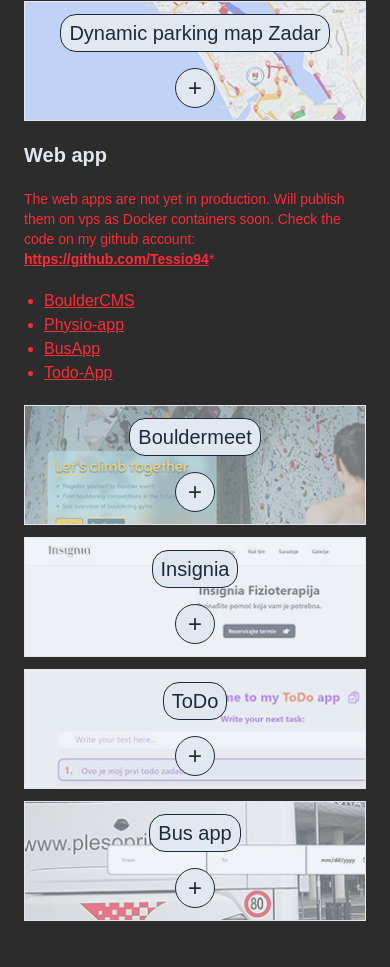
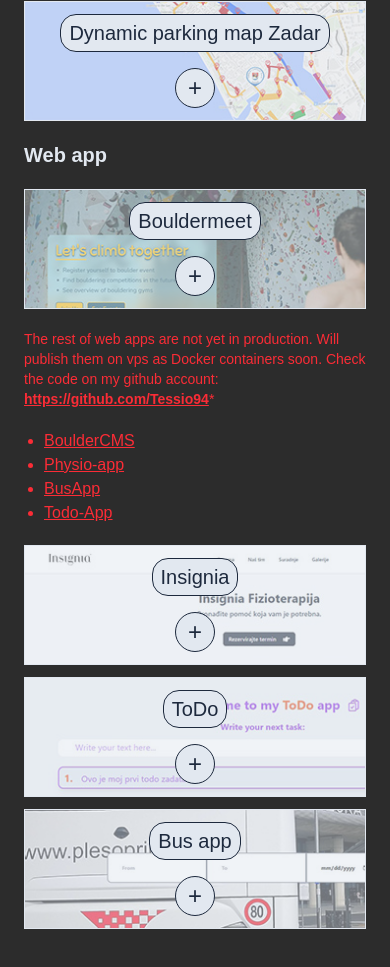
Before and after one commit to Tessio94/Portfolio, a Next.js app: page / in a window 390 px wide. Shown: the part 3809-4776 px from the top of the page. Built offline with nearby package versions, Linux system fonts and the light colour scheme.

Commit message:
added bouldermeet to web apps

```diff
--- a/components/Description.tsx
+++ b/components/Description.tsx
@@ -349,9 +349,54 @@
 							</div>
 						</div>
 						<h4 className="text-xl font-bold">Web app</h4>
+						<div className="grid xsm:grid-cols-1 grid-cols-2 lg:grid-cols-3 gap-3">
+							<div className="relative border-[1px] border-slate-200 h-[120px] bg-[url('/boulder.jpg')] xl:bg-[url('/boulder_xl.jpg')] bg-cover bg-no-repeat  group">
+								<div className="absolute lg:opacity-0 lg:translate-y-full lg:group-hover:translate-y-0   transition-all duration-500 lg:bg-slate-200/80 lg:group-hover:opacity-100  flex flex-col items-center justify-center w-full h-full gap-4 bg-slate-200/50 lg:pointer-events-none lg:group-hover:pointer-events-auto">
+									<p className="text-slate-800 lg:bg-transparent border-[1px] border-slate-2 lg:rounded-none lg:border-0 lg:p-0 bg-slate-200 rounded-2xl py-1 px-2 font text-xl text-center ">
+										Bouldermeet
+									</p>
+									<div
+										className="text-slate-800 lg:bg-transparent border-[1px] border-slate-2 bg-slate-200 text-2xl w-[40px] h-[40px] rounded-full  lg:border-2 border-slate-800 flex items-center justify-center cursor-pointer hover:bg-slate-800 hover:text-slate-200 active:bg-slate-800 focus:bg-slate-800 active:text-slate-200 focus:text-slate-200 transition-all duration-500text-slate-800  duration-500"
+										onClick={() =>
+											dispatch({
+												type: "SET_PROJECT_DATA",
+												payload: {
+													title: "Bouldermeet",
+													img: "/Boulder_info.jpg",
+													stack: [
+														"PayloadCMS",
+														"Next.js",
+														"Typescrript",
+														"PostgreSQL",
+														"Tailwind",
+														"Docker",
+														"Nginx",
+														"Linux Ubuntu server",
+													],
+													link: "https://bouldermeet.com/",
+													description:
+														"I've built a web app for boulder climbing competitions. The app is made using PayloadmCMS (CMS built on Next.js). The clients are able to log in using their account, apply for events, submit they results, check the news. Also the admin panel allows owner of the site to publish events, news, and keep scoreboards on different events. Every event can have multiple categories (male, women and based on age), multiple routes with multiple stages. Clients are able to see history of their results and all the events they attended to. To publish the website on VPS i used docker swarm, where i have payload, postgres, nginx, certbot and watctower containers.",
+													points: [
+														"create an account and log in",
+														"apply for events and submit results",
+														"check resutls history",
+														"create everything on payloadCMS admin panel",
+														"postgreSQL as database",
+														"published using docker on vps",
+													],
+												},
+											})
+										}
+									>
+										+
+									</div>
+								</div>
+							</div>
+						</div>
 						<div className="text-red-500 text-sm">
-              The web apps are not yet in production. Will publish them on vps
-              as Docker containers soon. Check the code on my github account:{" "}
+							The rest of web apps are not yet in production. Will publish them
+							on vps as Docker containers soon. Check the code on my github
+							account:{" "}
 							<a
 								href="https://github.com/Tessio94"
 								target="_blank"
@@ -391,44 +436,6 @@
 							</li>
 						</ul>
 						<div className="grid xsm:grid-cols-1 grid-cols-2 lg:grid-cols-3 gap-3">
-              <div className="relative border-[1px] border-slate-200 h-[120px] bg-[url('/boulder.jpg')] xl:bg-[url('/boulder_xl.jpg')] bg-cover bg-no-repeat  group">
-                <div className="absolute lg:opacity-0 lg:translate-y-full lg:group-hover:translate-y-0   transition-all duration-500 lg:bg-slate-200/80 lg:group-hover:opacity-100  flex flex-col items-center justify-center w-full h-full gap-4 bg-slate-200/50 lg:pointer-events-none lg:group-hover:pointer-events-auto">
-                  <p className="text-slate-800 lg:bg-transparent border-[1px] border-slate-2 lg:rounded-none lg:border-0 lg:p-0 bg-slate-200 rounded-2xl py-1 px-2 font text-xl text-center ">
-                    Bouldermeet
-                  </p>
-                  <div
-                    className="text-slate-800 lg:bg-transparent border-[1px] border-slate-2 bg-slate-200 text-2xl w-[40px] h-[40px] rounded-full  lg:border-2 border-slate-800 flex items-center justify-center cursor-pointer hover:bg-slate-800 hover:text-slate-200 active:bg-slate-800 focus:bg-slate-800 active:text-slate-200 focus:text-slate-200 transition-all duration-500text-slate-800  duration-500"
-                    onClick={() =>
-                      dispatch({
-                        type: "SET_PROJECT_DATA",
-                        payload: {
-                          title: "Bouldermeet",
-                          img: "/Boulder_info.jpg",
-                          stack: [
-                            "PayloadCMS",
-                            "Next.js",
-                            "Typescrript",
-                            "PostgreSQL",
-                            "Tailwind",
-                          ],
-                          link: "https://physio-app-frontend.onrender.com/",
-                          description:
-                            "I've built a web app for boulder climbing competitions. The app is made using PayloadmCMS (CMS built on Next.js). The clients are able to log in using their account, apply for events, submit they results, check the news. Also the admin panel allows owner of the site to publish events, news, and keep scoreboards on different events. Every event can have multiple categories (male, women and based on age), multiple routes with multiple stages. Clients are able to see history of their results and all the events they attended to.",
-                          points: [
-                            "create an account and log in",
-                            "apply for events and submit results",
-                            "check resutls history",
-                            "create everything on payloadCMS admin panel",
-                            "postgreSQL as database",
-                          ],
-                        },
-                      })
-                    }
-                  >
-                    +
-                  </div>
-                </div>
-              </div>
 							<div className="relative border-[1px] border-slate-200 h-[120px] bg-[url('/insignia.jpg')] xl:bg-[url('/insignia_xl.jpg')] bg-cover bg-no-repeat  group">
 								<div className="absolute lg:opacity-0 lg:translate-y-full lg:group-hover:translate-y-0   transition-all duration-500 lg:bg-slate-200/80 lg:group-hover:opacity-100  flex flex-col items-center justify-center w-full h-full gap-4 bg-slate-200/50 lg:pointer-events-none lg:group-hover:pointer-events-auto">
 									<p className="text-slate-800 lg:bg-transparent border-[1px] border-slate-2 lg:rounded-none lg:border-0 lg:p-0 bg-slate-200 rounded-2xl py-1 px-2 font text-xl text-center ">
```
Lines whose indentation alone changed are shown as unchanged.
